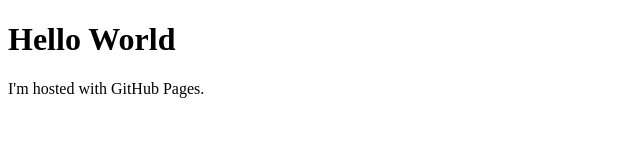
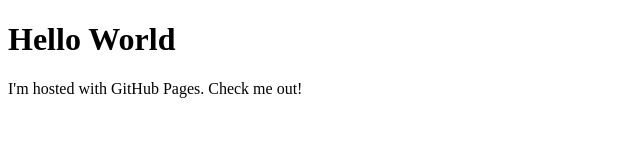
Before and after one commit to mplastow/mplastow.github.io, a plain HTML site: page index.html in a window 1280 px wide. Shown: the whole page, without its empty margins (0-640 px from the left). Drawn offline with Linux system fonts and the light colour scheme.

Commit message:
Updated index.html

```diff
--- a/index.html
+++ b/index.html
@@ -2,6 +2,6 @@
 <html>
 <body>
 <h1>Hello World</h1>
-<p>I'm hosted with GitHub Pages.</p>
+<p>I'm hosted with GitHub Pages. Check me out!</p>
 </body>
 </html>
```
